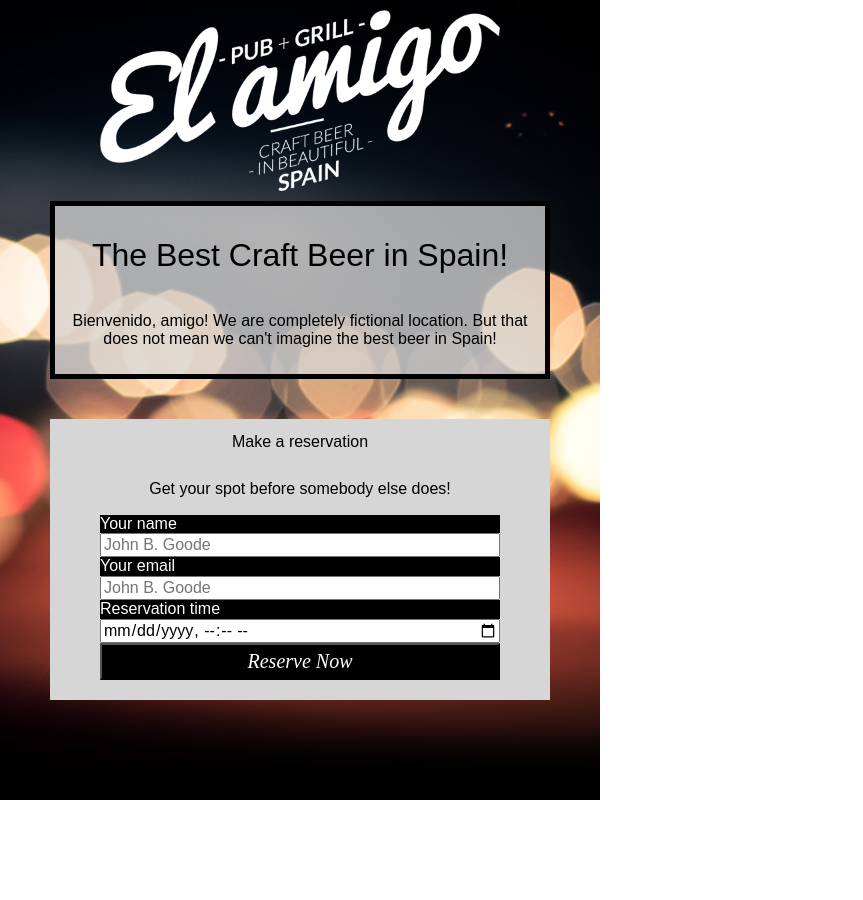
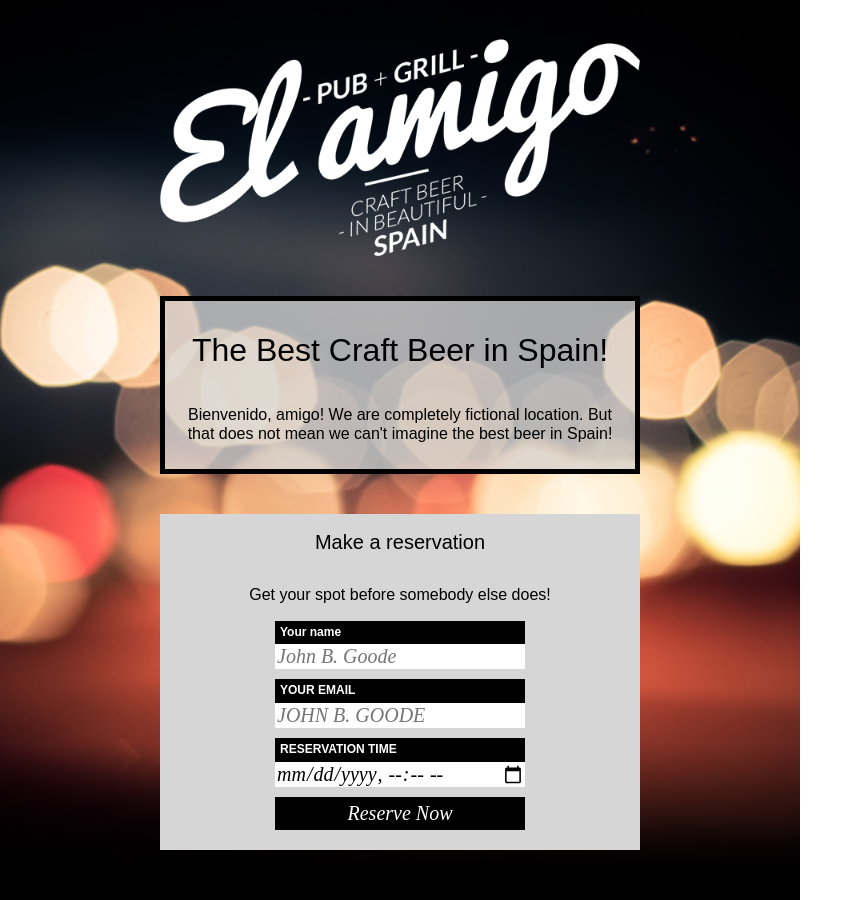
Before and after one commit to fbw-d09/uib-data-stylingforms-DirkSawon, a website: page index.html in a window 1280 px wide. Shown: the whole page, without its empty margins (0-863 px from the left). Before the commit the page ends 800 px from the top, so only its background shows below. Drawn offline with nearby package versions, Linux system fonts and the light colour scheme.

Commit message:
Version 0.04 - Almost there

```diff
--- a/styles.css
+++ b/styles.css
@@ -14,9 +14,9 @@
     background-position: center;
     background-size: cover;
     background-repeat: no-repeat;
-    width:600px;
-    height:800px;
-
+    width:800px;
+    height:900px;
+    padding-bottom:50px;
 }
 
 .logo
@@ -26,8 +26,10 @@
     background-position: center;
     background-size: contain;
     background-repeat: no-repeat;
-    width:400px;
-    height:400px;
+    width:480px;
+    height:300px;
+    margin-top:20px;
+    margin-bottom:20px;
 }
 
 .main
@@ -35,7 +37,7 @@
     background-color:rgba(214, 214, 214, 0.75);
     border:5px solid black;
     background-size: cover;
-    width:500px;
+    width:480px;
     height:auto;
     display:flex;
     flex-direction: column;
@@ -53,6 +55,7 @@ h1
 h2
 {
     font-weight: 400;
+    font-size:20px;
 }
 
 .form
@@ -62,10 +65,10 @@ h2
     flex-direction: column;
     align-items: center;
     /* flex-wrap: wrap; */
-    width:500px;
+    width:480px;
     height:auto;
     margin-top:20px;
-    margin-bottom:100px;
+    /* margin-bottom:100px; */
     padding-bottom: 20px;
 }
 
@@ -74,36 +77,29 @@ h2
     text-align: center;
 }
 
-#lname, #lemail, #lreservation, #send
+#lname, #lemail, #lreservation
 {
     background-color:black;
     color:white;
-    width:400px;
+    width:250px;
+    padding:5px;
+    font-size:12px;
+    font-weight: bold;
 }
 
 #name, #email, #reservation
 {
-    width: 400px;
+    width: 250px;
+    font-family: 'Times New Roman', Times, serif;
+    font-size:20px;
+    font-style: italic;
+    margin-bottom:10px;
+    border:none;
 }
 
-#lemail
+#lemail, #email, #lreservation
 {
-
-}
-
-#email
-{
-
-}
-
-#lreservation
-{
-
-}
-
-#reservation
-{
-
+    text-transform: uppercase;
 }
 
 #send
@@ -113,5 +109,7 @@ h2
     font-family: 'Times New Roman', Times, serif;
     font-size: 20px;
     font-style: italic;
+    width:250px;
     padding:5px;
+    border:none;
 }
```
